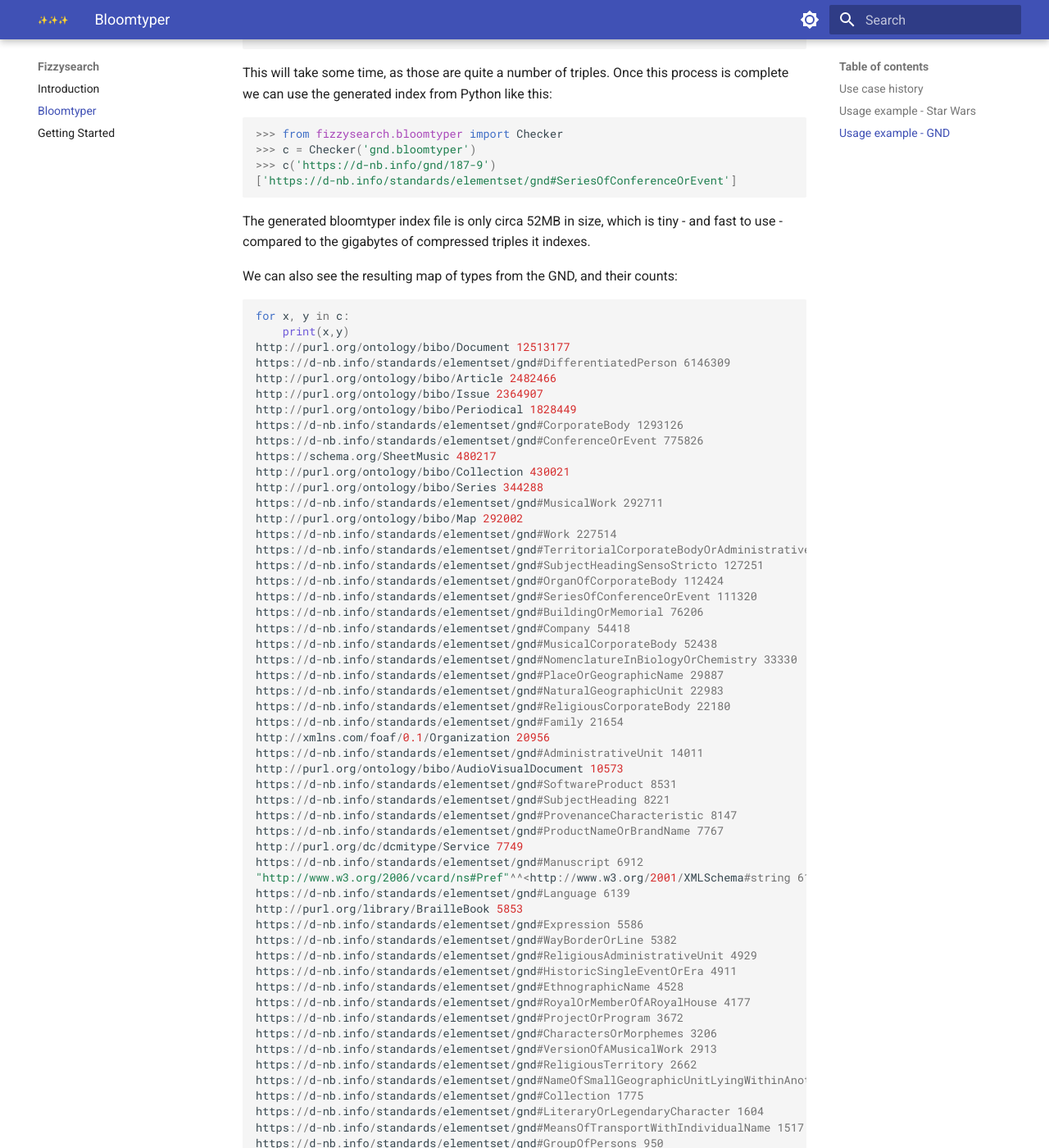
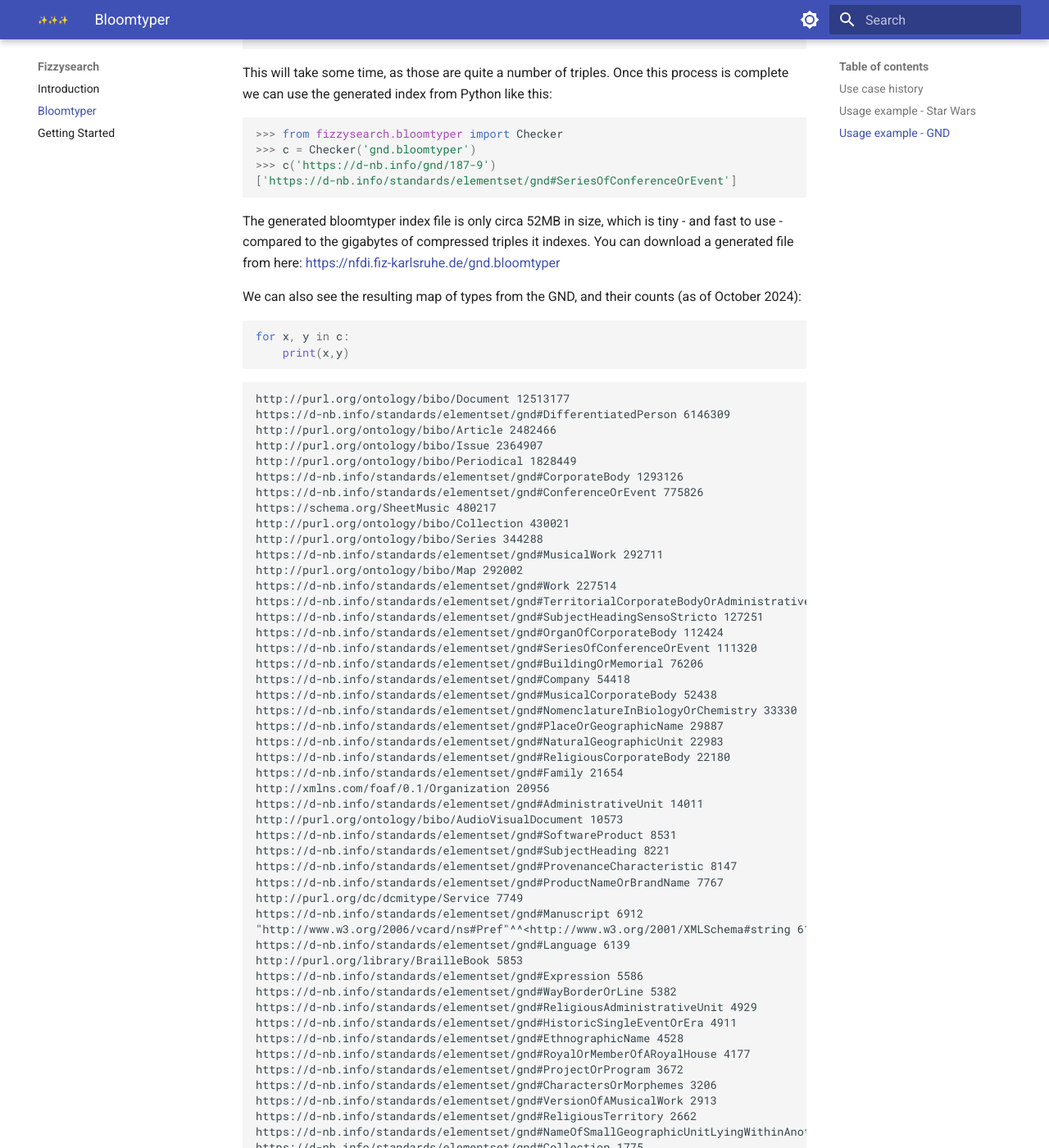
Before and after one commit to ISE-FIZKarlsruhe/fizzysearch, an MkDocs documentation site: the page built from docs/bloomtyper.md, in a window 1280 px wide and 1400 px high, scrolled down 1731 px. Shown: the whole window at 82% size. Built offline with MkDocs 1.6.1 and Material for MkDocs 9.7.7, drawn with Linux system fonts in a browser that asks for light colours; some of the changed text lies outside the part shown.

Commit message:
Add generated file URI

````diff
--- a/docs/bloomtyper.md
+++ b/docs/bloomtyper.md
@@ -80,12 +80,16 @@ This will take some time, as those are quite a number of triples. Once this proc
 ```
 
 The generated bloomtyper index file is only circa 52MB in size, which is tiny - and fast to use - compared to the gigabytes of compressed triples it indexes.
+You can download a generated file from here: [https://nfdi.fiz-karlsruhe.de/gnd.bloomtyper](https://nfdi.fiz-karlsruhe.de/gnd.bloomtyper)
 
-We can also see the resulting map of types from the GND, and their counts:
+We can also see the resulting map of types from the GND, and their counts (as of October 2024):
 
 ```python
 for x, y in c:
     print(x,y)
+```
+
+```
 http://purl.org/ontology/bibo/Document 12513177
 https://d-nb.info/standards/elementset/gnd#DifferentiatedPerson 6146309
 http://purl.org/ontology/bibo/Article 2482466
````
